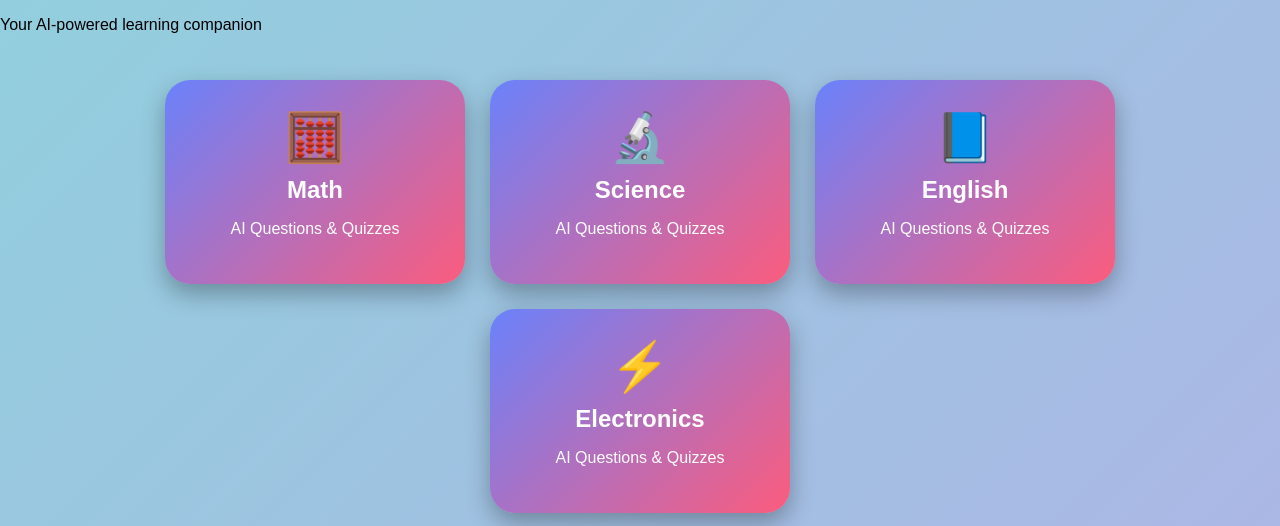
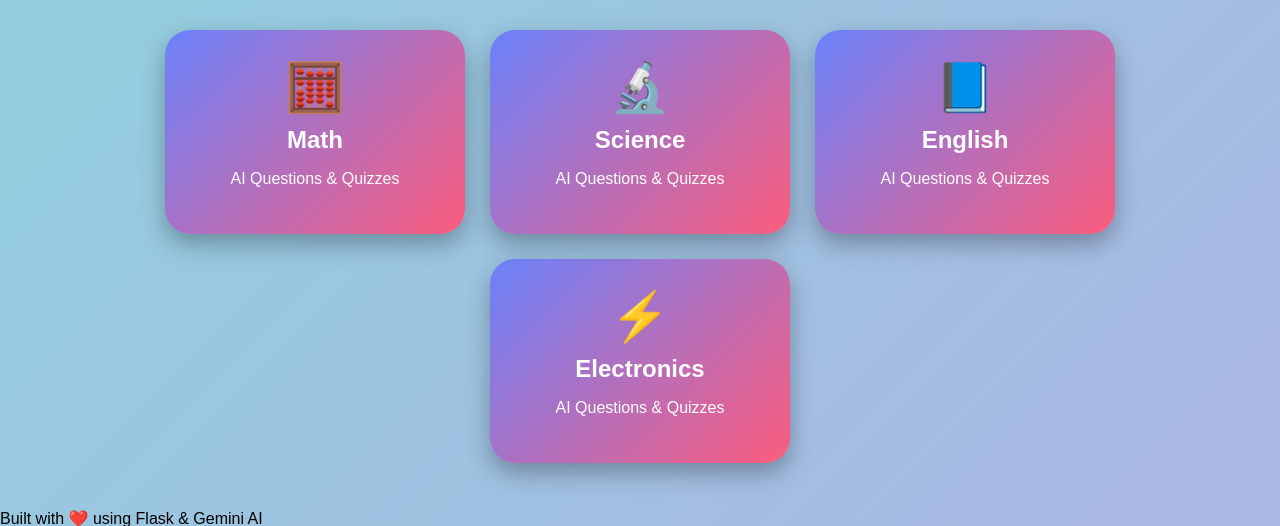
Before and after one commit to Karunyareddy49/smart-study-buddy, a Flask app: page / in a window 1280 px wide. Shown: the part 136-662 px from the top of the page. Run offline with Flask 3, Linux system fonts and the light colour scheme.

Commit message:
Update header text in home.html

```diff
--- a/templates/home.html
+++ b/templates/home.html
@@ -126,7 +126,7 @@
     </style>
 <body>
 <header>🤖 Smart Study Buddy</header>
-<p>Your AI-powered learning companion</p>
+
 
     <div class="container">
     {% set icons = ["🧮","🔬","📘","⚡"] %}
```
